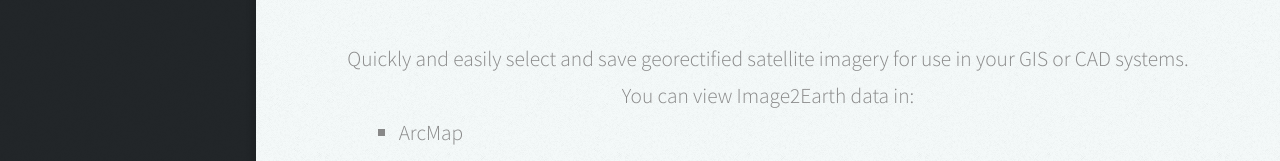
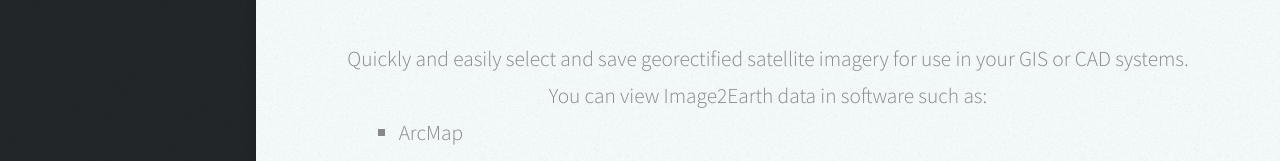
Before and after one commit to warp4tech/warp4tech.github.io, a plain HTML site: page index.html in a window 1280 px wide. Shown: the part 579-740 px from the top of the page. Drawn offline with Linux system fonts and the light colour scheme.

Commit message:
minor change

```diff
--- a/index.html
+++ b/index.html
@@ -91,7 +91,7 @@
 
 							<p style="margin-bottom: 0;">Quickly and easily select and save georectified satellite imagery for use in your GIS or CAD systems.
 								<br/>
-							You can view Image2Earth data in:
+							You can view Image2Earth data in software such as:
 
 							<ul style="text-align: left; margin-left: 100px;list-style-type: square;">
 								<li>ArcMap</li>
```
